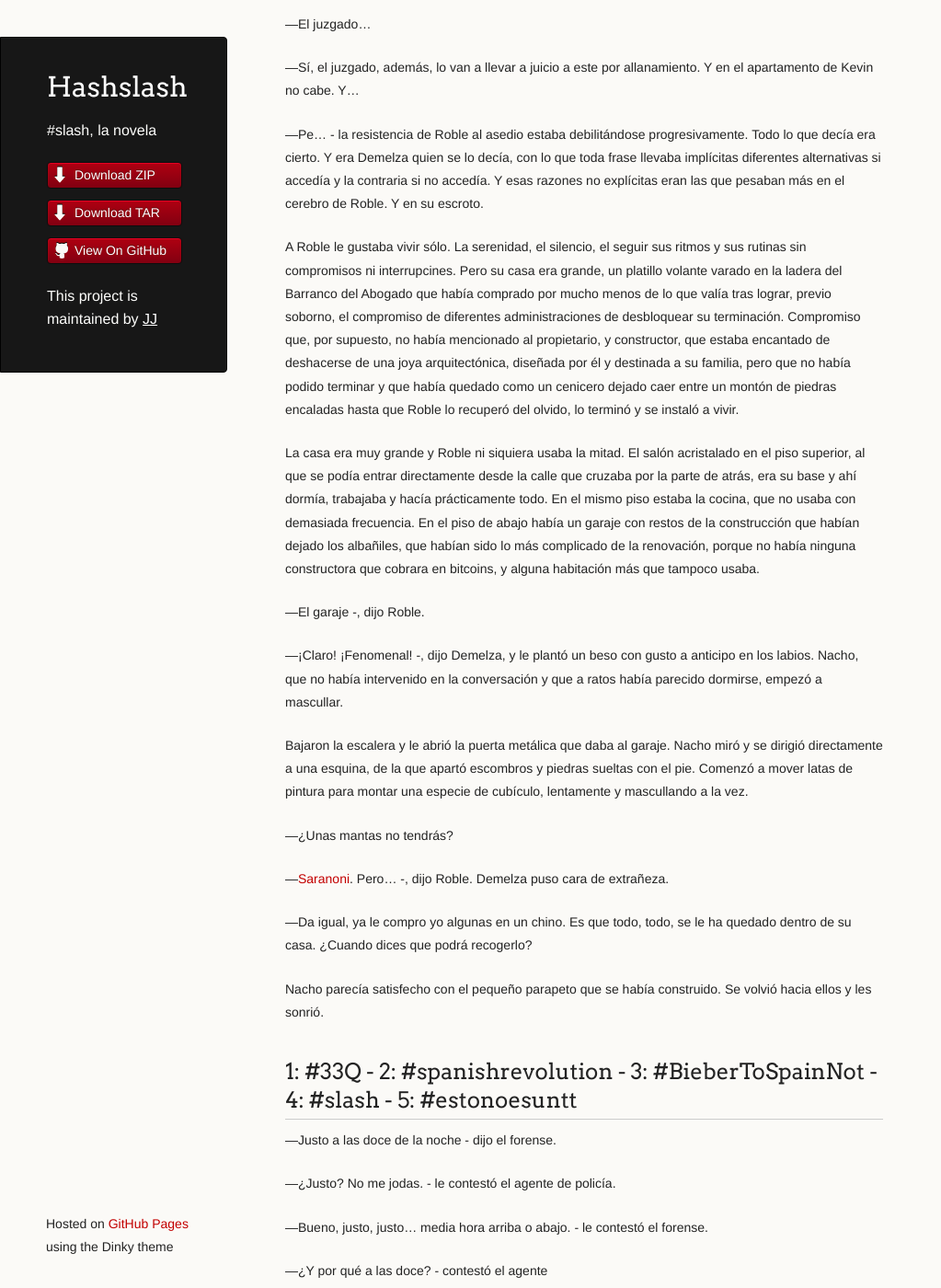
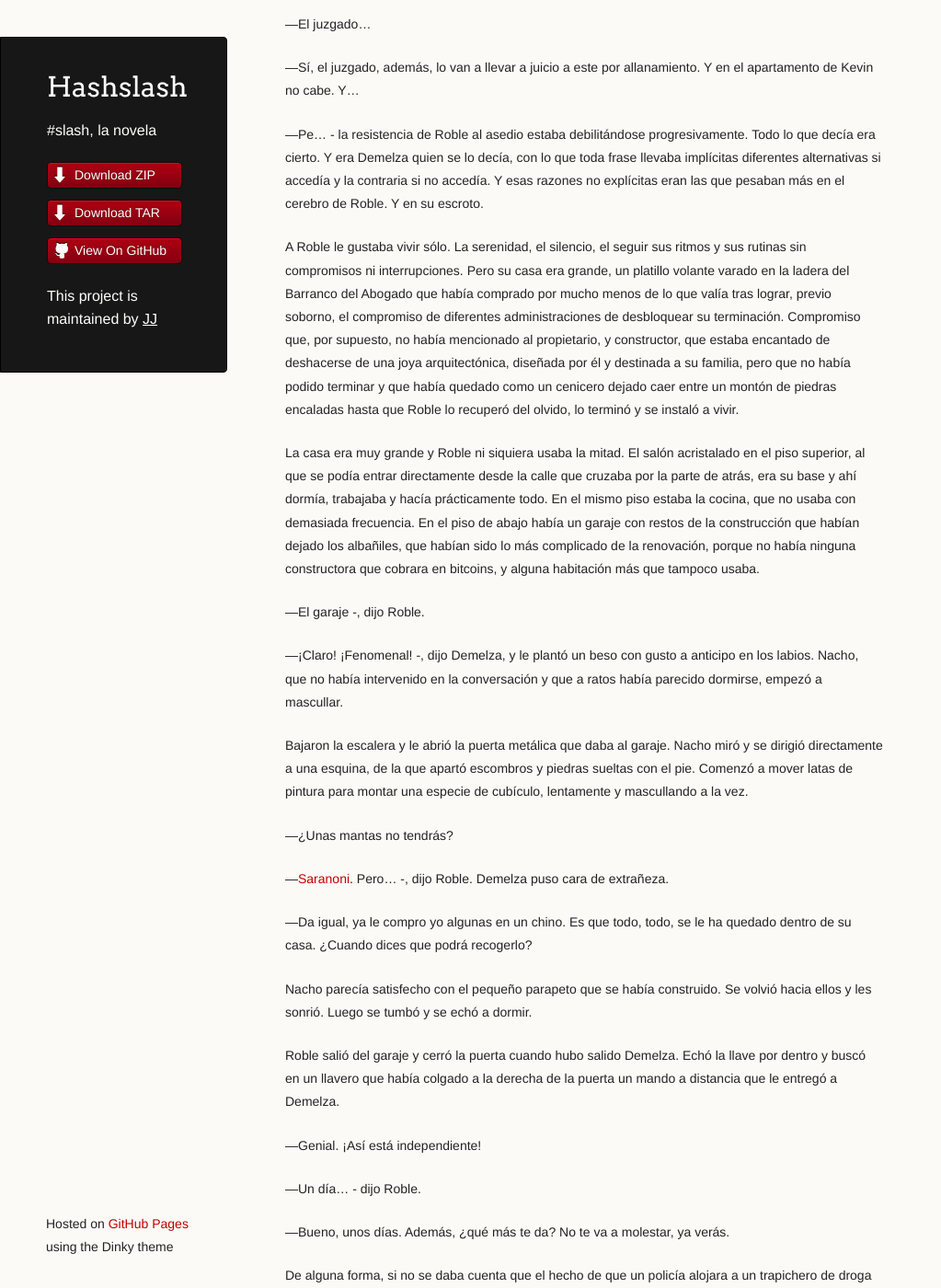
Before and after one commit to JJ/HashSlash, a Jekyll site: the page built from texto/HashSlash.md, in a window 1280 px wide and 1400 px high, scrolled down 55390 px. Shown: the whole window at 92% size, without its empty margins (0-1023 px from the left). Built offline with Jekyll 4.4.1, drawn with Linux system fonts in a browser that asks for light colours; some of the changed text lies outside the part shown.

Commit message:
Sync texto/HashSlash.md from master to gh-pages

```diff
--- a/texto/HashSlash.md
+++ b/texto/HashSlash.md
@@ -2707,7 +2707,7 @@ no explícitas eran las que pesaban más en el cerebro de Roble. Y en su
 escroto.
 
 A Roble le gustaba vivir sólo. La serenidad, el silencio, el seguir
-sus ritmos y sus rutinas sin compromisos ni interrupcines. Pero su
+sus ritmos y sus rutinas sin compromisos ni interrupciones. Pero su
 casa era grande, un platillo volante varado en la ladera del Barranco
 del Abogado que había comprado por mucho menos de lo que valía tras
 lograr, previo soborno, el compromiso de diferentes administraciones
@@ -2750,7 +2750,36 @@ puso cara de extrañeza.
 le ha quedado dentro de su casa. ¿Cuando dices que podrá recogerlo?
 
 Nacho parecía satisfecho con el pequeño parapeto que se había
-construido. Se volvió hacia ellos y les sonrió.
+construido. Se volvió hacia ellos y les sonrió. Luego se tumbó y se
+echó a dormir.
+
+Roble salió del garaje y cerró la puerta cuando hubo salido
+Demelza. Echó la llave por dentro y buscó en un llavero que había
+colgado a la derecha de la puerta un mando a distancia que le entregó
+a Demelza.
+
+—Genial. ¡Así está independiente!
+
+—Un día... - dijo Roble.
+
+—Bueno, unos días. Además, ¿qué más te da? No te va a molestar, ya
+verás.
+
+De alguna forma, si no se daba cuenta que el hecho de que un policía
+alojara a un trapichero de droga no acababa de ser la la cosa más
+normal del mundo, iba a ser difícil que lo entendiera por muchos
+argumentos que le diera.
+
+—Unos días. Sólo -, dijo Roble.
+
+—Eres un tío guay, Roble - y se le abrazó, acoplando sus formas a su
+cuerpo y le dio un largo beso que, cuando empezaba a activar el
+sistema parasimpático de Roble, se interrumpió.
+
+—Me tengo que ir. Voy a ver a Kevin. Esta noche le traigo a este la
+manta.
+
+
 
 1: #33Q - 2: #spanishrevolution - 3: #BieberToSpainNot - 4: #slash - 5: #estonoesuntt
 ---
```
